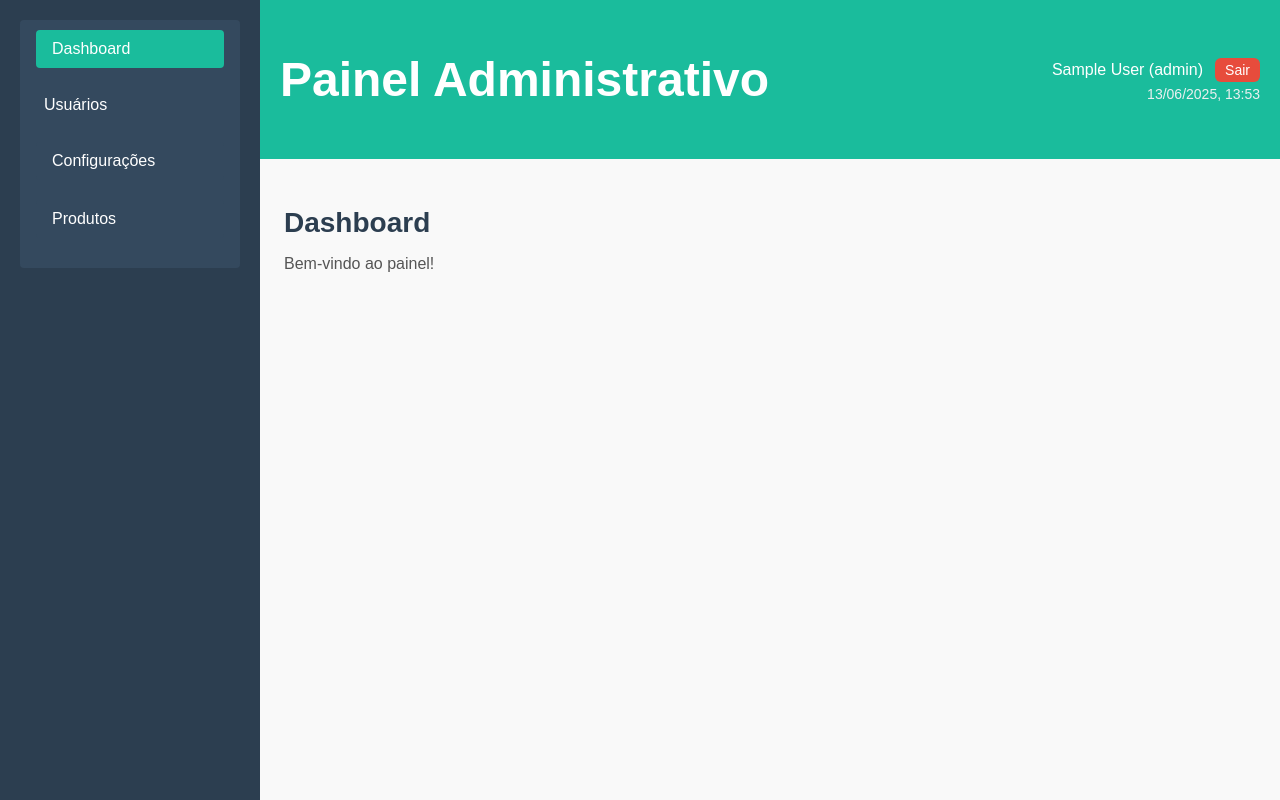
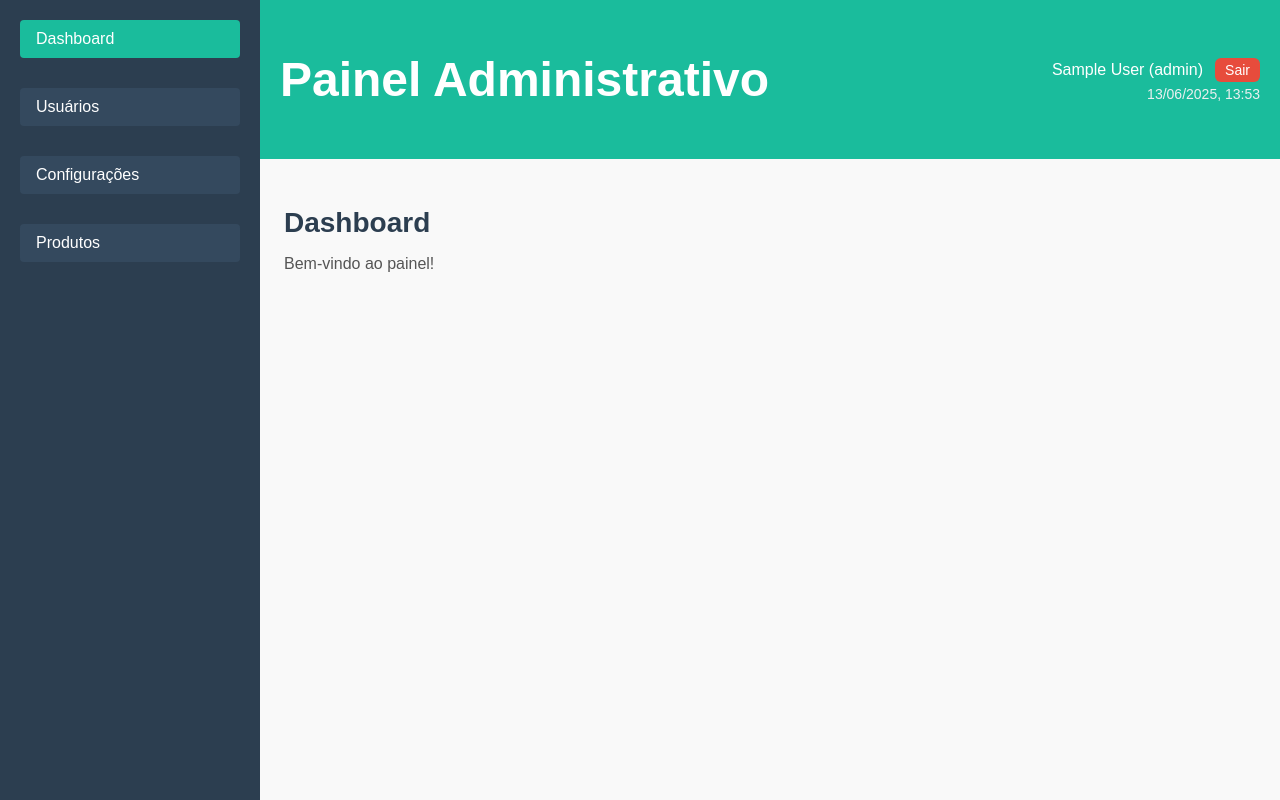
Before and after one commit to thierryarau70/AdminDashboard, a Vue app in the folder admin-dashboard/: page / in a window 1280 px wide. Built offline with nearby package versions, Linux system fonts and the light colour scheme; sample sign-in values are in the browser's storage.

Commit message:
telas ajeitadas e agora o botao usuarios so aparece para quem é admin

```diff
--- a/admin-dashboard/src/components/Sidebar.vue
+++ b/admin-dashboard/src/components/Sidebar.vue
@@ -1,13 +1,18 @@
 <template>
   <div class="sidebar">
+    <router-link to="/" class="btn-link">Dashboard</router-link>
 
-    <li class="btn-link" v-if="isAdmin">
-      <router-link to="/" class="btn-link">Dashboard</router-link>
-      <router-link to="/users">Usuários</router-link>
-      <router-link to="/settings" class="btn-link">Configurações</router-link>
-      <router-link to="/products" class="btn-link">Produtos</router-link>
+    <router-link
+      v-if="isAdmin"
+      to="/users"
+      class="btn-link"
+    >
+      Usuários
+    </router-link>
 
-    </li>
+    <router-link to="/settings" class="btn-link">Configurações</router-link>
+    <router-link to="/products" class="btn-link">Produtos</router-link>
+
     <div class="spacer"></div>
 
     <!-- <button class="btn-logout" @click="logout">Sair</button> -->
@@ -15,15 +20,6 @@
 </template>
 
 <script setup lang="ts">
-// import { useRouter } from 'vue-router'
-
-// const router = useRouter()
-
-// function logout() {
-//   localStorage.removeItem('loggedIn')
-//   router.push('/login')
-// }
-
 import { useAuth } from '../auth/useAuth'
 
 const { isAdmin } = useAuth()
--- a/admin-dashboard/src/main.ts
+++ b/admin-dashboard/src/main.ts
@@ -3,16 +3,26 @@ import App from './App.vue'
 import router from './router'
 import './style.css'
 
+// ✅ Criar admin default se não existir
+const defaultAdmin = {
+  name: 'Admin',
+  email: 'admin@admin.com',
+  password: 'admin123',
+  role: 'admin',
+  balance: 0
+}
+
+const users = JSON.parse(localStorage.getItem('users') || '[]')
+
+const exists = users.some((user: any) => user.email === defaultAdmin.email)
+
+if (!exists) {
+  users.push(defaultAdmin)
+  localStorage.setItem('users', JSON.stringify(users))
+}
 
 const app = createApp(App)
 
 app.use(router)
 
 app.mount('#app')
-
-
-// import { createApp } from 'vue'
-// import App from './App.vue'
-// import { router } from './router'
-
-// createApp(App).use(router).mount('#app')
```
